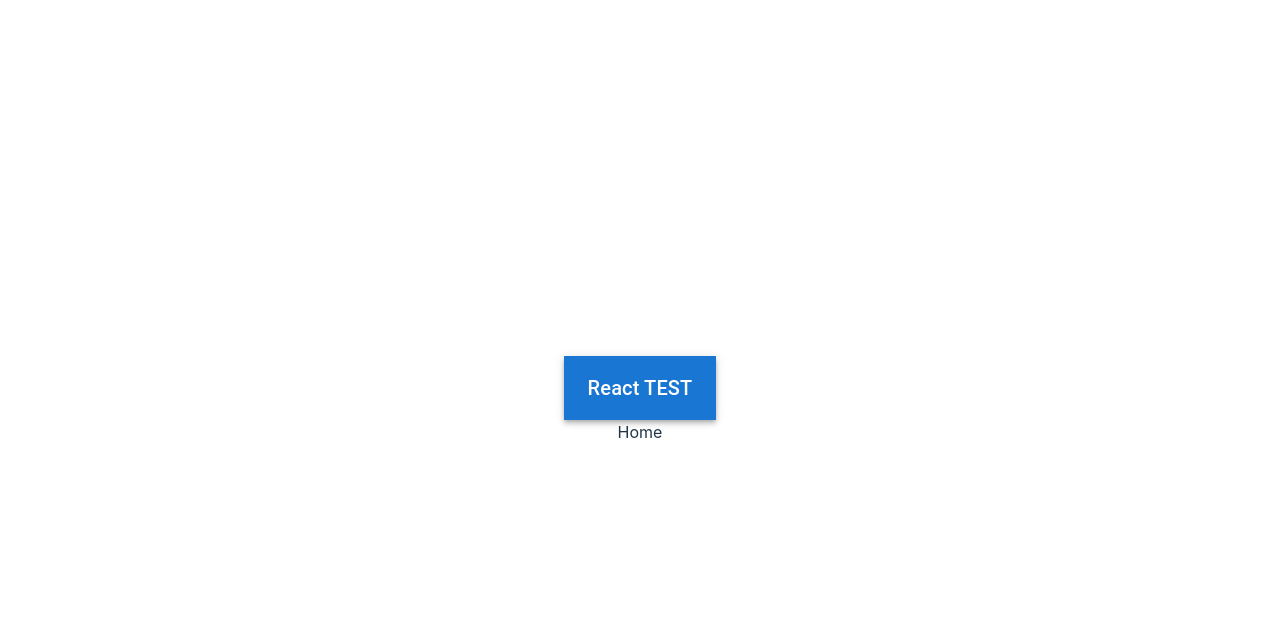
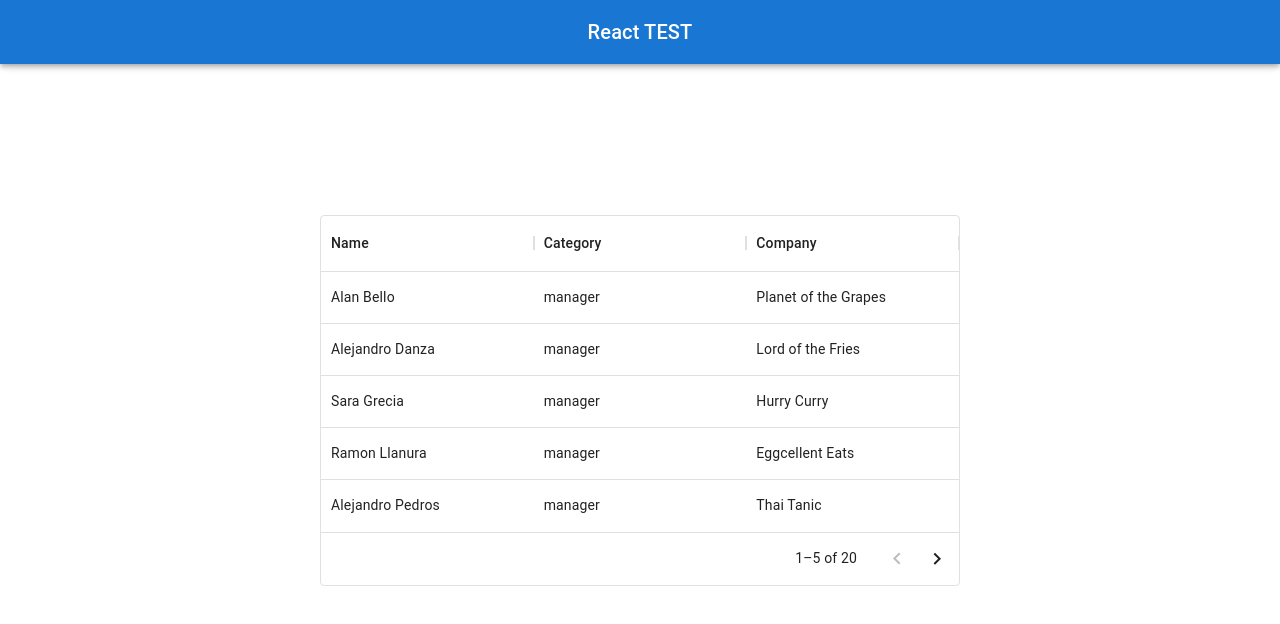
Before and after one commit to lrdgz/react-app-test, a React (Vite) app: page / in a window 1280 px wide. Shown: the top 624 px of the page. Built offline with nearby package versions, Linux system fonts and the light colour scheme.

Commit message:
Added home and initial styled components

```diff
--- a/package.json
+++ b/package.json
@@ -12,6 +12,7 @@
     "@emotion/react": "^11.10.4",
     "@emotion/styled": "^11.10.4",
     "@mui/material": "^5.10.4",
+    "@mui/x-data-grid": "^5.17.1",
     "react": "^18.2.0",
     "react-dom": "^18.2.0",
     "styled-components": "^5.3.5"
@@ -20,6 +21,7 @@
     "@types/node": "^18.7.15",
     "@types/react": "^18.0.17",
     "@types/react-dom": "^18.0.6",
+    "@types/styled-components": "^5.1.26",
     "@vitejs/plugin-react": "^2.1.0",
     "typescript": "^4.6.4",
     "vite": "^3.1.0"
--- a/src/App.tsx
+++ b/src/App.tsx
@@ -1,12 +1,15 @@
 import './App.css'
 import { Navbar } from './components'
 import { Home } from './pages'
+import { LayoutContainer } from './styled-components'
 
 const App = () => {
   return (
     <>
       <Navbar />
-      <Home />
+      <LayoutContainer>
+        <Home />
+      </LayoutContainer>
     </>
   )
 }
--- a/src/components/Navbar/Navbar.tsx
+++ b/src/components/Navbar/Navbar.tsx
@@ -6,7 +6,7 @@ export interface NavbarInterface {}
 
 const Navbar: React.FC<NavbarInterface> = () => {
 	return(
-		<AppBar position="static">
+		<AppBar position="fixed">
 			<Toolbar>
 				<Typography variant="h6" component="div" sx={{ flexGrow: 1 }}>
 					React TEST
--- a/src/index.css
+++ b/src/index.css
@@ -6,7 +6,7 @@
 
   color-scheme: light dark;
   color: rgba(255, 255, 255, 0.87);
-  background-color: #242424;
+  background-color: #ffffff;
 
   font-synthesis: none;
   text-rendering: optimizeLegibility;
--- a/src/pages/Home/Home.tsx
+++ b/src/pages/Home/Home.tsx
@@ -1,10 +1,32 @@
 import React from 'react';
+import { DataGrid, GridRenderCellParams }  from '@mui/x-data-grid';
+import { People } from '@/data';
 
-
-export interface HomeInterface {}
+export interface HomeInterface {};
 
 const Home: React.FC<HomeInterface> = () => {
-	return <div >Home</div>;
+
+	const pageSize = 5;
+
+	const columns = [
+		// { field: name, headerName: 'Name', flex: 1, minWidth: 150, renderCell: (params: GridRenderCellParams) => <>{params.value + params.row.category}</> },
+		{ field: 'name', headerName: 'Name', flex: 1, minWidth: 150, renderCell: (params: GridRenderCellParams) => <>{params.value}</> },
+		{ field: 'category', headerName: 'Category', flex: 1, minWidth: 150, renderCell: (params: GridRenderCellParams) => <>{params.value}</> },
+		{ field: 'company', headerName: 'Company', flex: 1, minWidth: 150, renderCell: (params: GridRenderCellParams) => <>{params.value}</> },
+	];
+
+	return(
+		<DataGrid
+			columns={columns}
+			rows={People}
+			disableColumnSelector
+			disableSelectionOnClick
+			autoHeight
+			pageSize={pageSize}
+			rowsPerPageOptions={[pageSize]}
+			getRowId={(row: any) => row.id}
+		/>
+	)
 };
 
 export default Home;
--- /dev/null
+++ b/src/styled-components/index.ts
@@ -0,0 +1 @@
+export * from './layout.styled.component';
--- /dev/null
+++ b/src/styled-components/layout.styled.component.ts
@@ -0,0 +1,19 @@
+import styled from "styled-components"
+
+export const LayoutContainer = styled.div`
+    width: 80vh;
+
+    @media only screen and (max-width: 1176) {
+        padding: 12px;
+    }
+
+    &::-webkit-scrollbar {
+        width: 8px;
+        left: 15px;
+    }
+
+    &::-webkit-scrollbar-thumb {
+        background-color: #c9c9c9;
+        border-radius: 16px;
+    }
+`;
```
Also changed, not shown: 1 other file (tests, documents, lock files or other folders).
